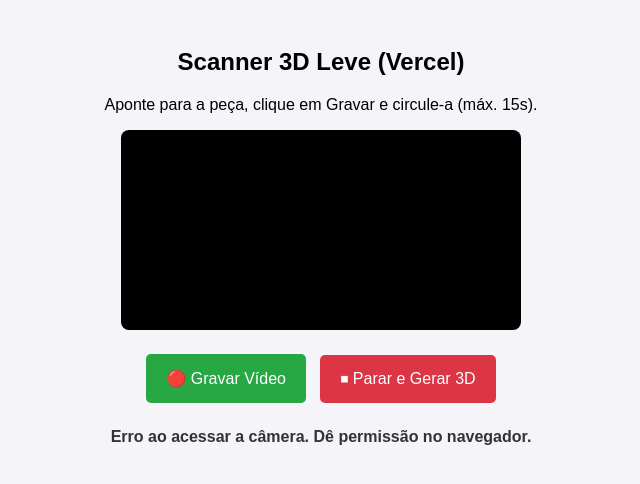
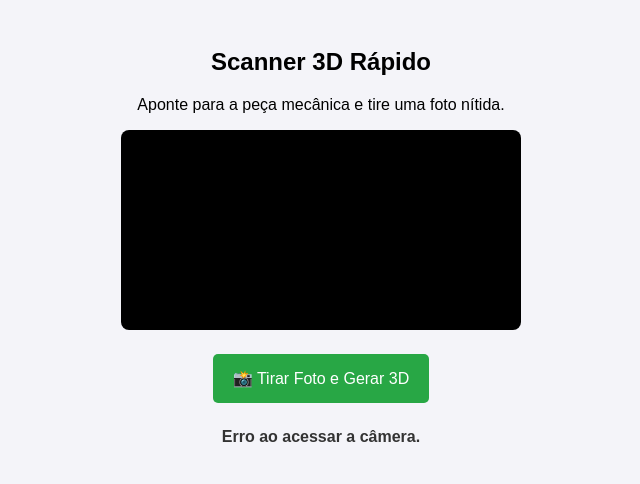
Before and after one commit to tiagomedeiros-star/Escaner-3D, a Flask app: page / in a window 1280 px wide. Shown: the top 484 px of the page, without its empty margins (319-959 px from the left). Run offline with Flask 3, Linux system fonts and the light colour scheme.

Commit message:
Update index.html

```diff
--- a/templates/index.html
+++ b/templates/index.html
@@ -3,93 +3,69 @@
 <head>
     <meta charset="UTF-8">
     <meta name="viewport" content="width=device-width, initial-scale=1.0">
-    <title>Scanner 3D</title>
+    <title>Scanner 3D Rápido (Tripo)</title>
     <style>
         body { font-family: Arial, sans-serif; text-align: center; padding: 20px; background: #f4f4f9; }
         video { width: 100%; max-width: 400px; background: #000; border-radius: 8px; margin-bottom: 15px; }
+        canvas { display: none; }
         button { padding: 15px 20px; font-size: 16px; margin: 5px; cursor: pointer; border: none; border-radius: 5px; }
-        #btnStart { background-color: #28a745; color: white; }
-        #btnStop { background-color: #dc3545; color: white; }
+        #btnCapture { background-color: #28a745; color: white; }
         button:disabled { background-color: #ccc; cursor: not-allowed; }
         #status { margin-top: 20px; font-weight: bold; color: #333; }
         #downloadLink { display: inline-block; margin-top: 15px; padding: 15px 20px; background: #007bff; color: white; text-decoration: none; border-radius: 5px; display: none; }
     </style>
 </head>
 <body>
-    <h2>Scanner 3D Leve (Vercel)</h2>
-    <p>Aponte para a peça, clique em Gravar e circule-a (máx. 15s).</p>
+    <h2>Scanner 3D Rápido</h2>
+    <p>Aponte para a peça mecânica e tire uma foto nítida.</p>
 
-    <video id="preview" autoplay muted playsinline></video><br>
+    <video id="preview" autoplay muted playsinline></video>
+    <canvas id="canvas"></canvas><br>
 
-    <button id="btnStart">🔴 Gravar Vídeo</button>
-    <button id="btnStop" disabled>⏹ Parar e Gerar 3D</button>
+    <button id="btnCapture">📸 Tirar Foto e Gerar 3D</button>
 
     <div id="status">Câmera inicializando...</div>
-    <a id="downloadLink" href="#" target="_blank">📥 Baixar Arquivo (.OBJ)</a>
+    <a id="downloadLink" href="#" target="_blank">📥 Baixar Arquivo 3D</a>
 
     <script>
-        let mediaRecorder;
-        let recordedChunks = [];
-
         const videoPreview = document.getElementById('preview');
-        const btnStart = document.getElementById('btnStart');
-        const btnStop = document.getElementById('btnStop');
+        const canvas = document.getElementById('canvas');
+        const btnCapture = document.getElementById('btnCapture');
         const statusText = document.getElementById('status');
         const downloadLink = document.getElementById('downloadLink');
 
         async function initCamera() {
             try {
-                // Força resolução 480p para não estourar o limite da Vercel
+                // Resolução HD para garantir detalhes da peça
                 const stream = await navigator.mediaDevices.getUserMedia({
-                    video: {
-                        facingMode: "environment",
-                        width: { ideal: 640 },
-                        height: { ideal: 480 }
-                    }
+                    video: { facingMode: "environment", width: { ideal: 1280 }, height: { ideal: 720 } }
                 });
                 videoPreview.srcObject = stream;
-                statusText.innerText = "Pronto para gravar.";
+                statusText.innerText = "Pronto para capturar.";
             } catch (err) {
-                statusText.innerText = "Erro ao acessar a câmera. Dê permissão no navegador.";
+                statusText.innerText = "Erro ao acessar a câmera.";
             }
         }
 
-        btnStart.addEventListener('click', () => {
-            recordedChunks = [];
-            const stream = videoPreview.srcObject;
+        btnCapture.addEventListener('click', () => {
+            btnCapture.disabled = true;
+            statusText.innerText = "Processando imagem...";
 
-            // Força bitrate baixo (~500 kbps)
-            const options = {
-                mimeType: 'video/webm',
-                videoBitsPerSecond: 500000
-            };
+            // "Tira a foto" desenhando o vídeo num canvas invisível
+            canvas.width = videoPreview.videoWidth;
+            canvas.height = videoPreview.videoHeight;
+            canvas.getContext('2d').drawImage(videoPreview, 0, 0);
 
-            mediaRecorder = new MediaRecorder(stream, options);
-
-            mediaRecorder.ondataavailable = event => {
-                if (event.data.size > 0) recordedChunks.push(event.data);
-            };
-
-            mediaRecorder.onstop = uploadVideo;
-            mediaRecorder.start();
-
-            btnStart.disabled = true;
-            btnStop.disabled = false;
-            statusText.innerText = "Gravando... Mova a câmera lentamente.";
+            // Converte o canvas para um arquivo JPG
+            canvas.toBlob(blob => {
+                uploadImage(blob);
+            }, 'image/jpeg', 0.9);
         });
 
-        btnStop.addEventListener('click', () => {
-            mediaRecorder.stop();
-            btnStart.disabled = false;
-            btnStop.disabled = true;
-            statusText.innerText = "Empacotando vídeo...";
-        });
-
-        async function uploadVideo() {
+        async function uploadImage(imageBlob) {
             statusText.innerText = "Enviando para o servidor...";
-            const blob = new Blob(recordedChunks, { type: 'video/webm' });
             const formData = new FormData();
-            formData.append('video', blob, 'scan.webm');
+            formData.append('image', imageBlob, 'peca.jpg');
 
             try {
                 const response = await fetch('/upload', { method: 'POST', body: formData });
@@ -99,18 +75,20 @@
                     checkStatus(data.capture_id);
                 } else {
                     statusText.innerText = "Erro no servidor: " + data.error;
+                    btnCapture.disabled = false;
                 }
             } catch (err) {
-                statusText.innerText = "Erro de conexão. O vídeo pode estar muito grande.";
+                statusText.innerText = "Erro de conexão.";
+                btnCapture.disabled = false;
             }
         }
 
-        async function checkStatus(captureId) {
-            statusText.innerText = "Processando 3D (Leva de 2 a 5 minutos)...";
+        async function checkStatus(taskId) {
+            statusText.innerText = "A Inteligência Artificial está gerando o 3D (leva de 10 a 20 segundos)...";
 
             const interval = setInterval(async () => {
                 try {
-                    const res = await fetch(`/status/${captureId}`);
+                    const res = await fetch(`/status/${taskId}`);
                     const data = await res.json();
 
                     if (data.status === 'completed') {
@@ -118,16 +96,18 @@
                         statusText.innerText = "Modelo gerado com sucesso!";
                         downloadLink.href = data.model_url;
                         downloadLink.style.display = "inline-block";
+                        btnCapture.disabled = false;
                     } else if (data.status === 'failed') {
                         clearInterval(interval);
-                        statusText.innerText = "A IA falhou (tente iluminar melhor ou adicionar textura ao fundo).";
+                        statusText.innerText = "A IA falhou em processar a peça.";
+                        btnCapture.disabled = false;
                     } else {
-                        statusText.innerText = `Gerando 3D... (Status Luma API: ${data.status})`;
+                        statusText.innerText = `Esculpindo modelo... (Status: ${data.status})`;
                     }
                 } catch(err) {
                     console.log("Aguardando rede...");
                 }
-            }, 5000);
+            }, 3000); // Pergunta à Vercel a cada 3 segundos
         }
 
         initCamera();
```
